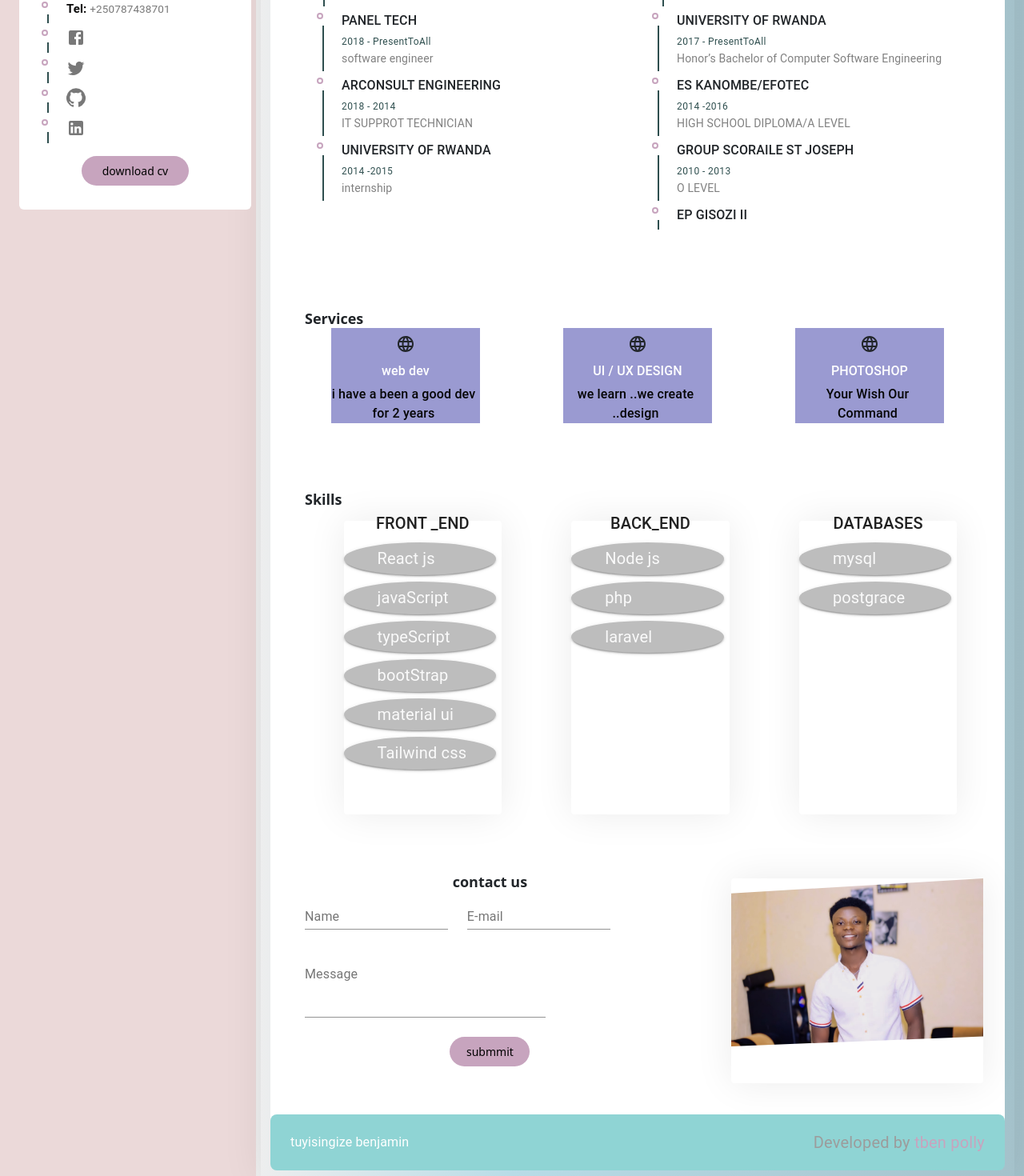
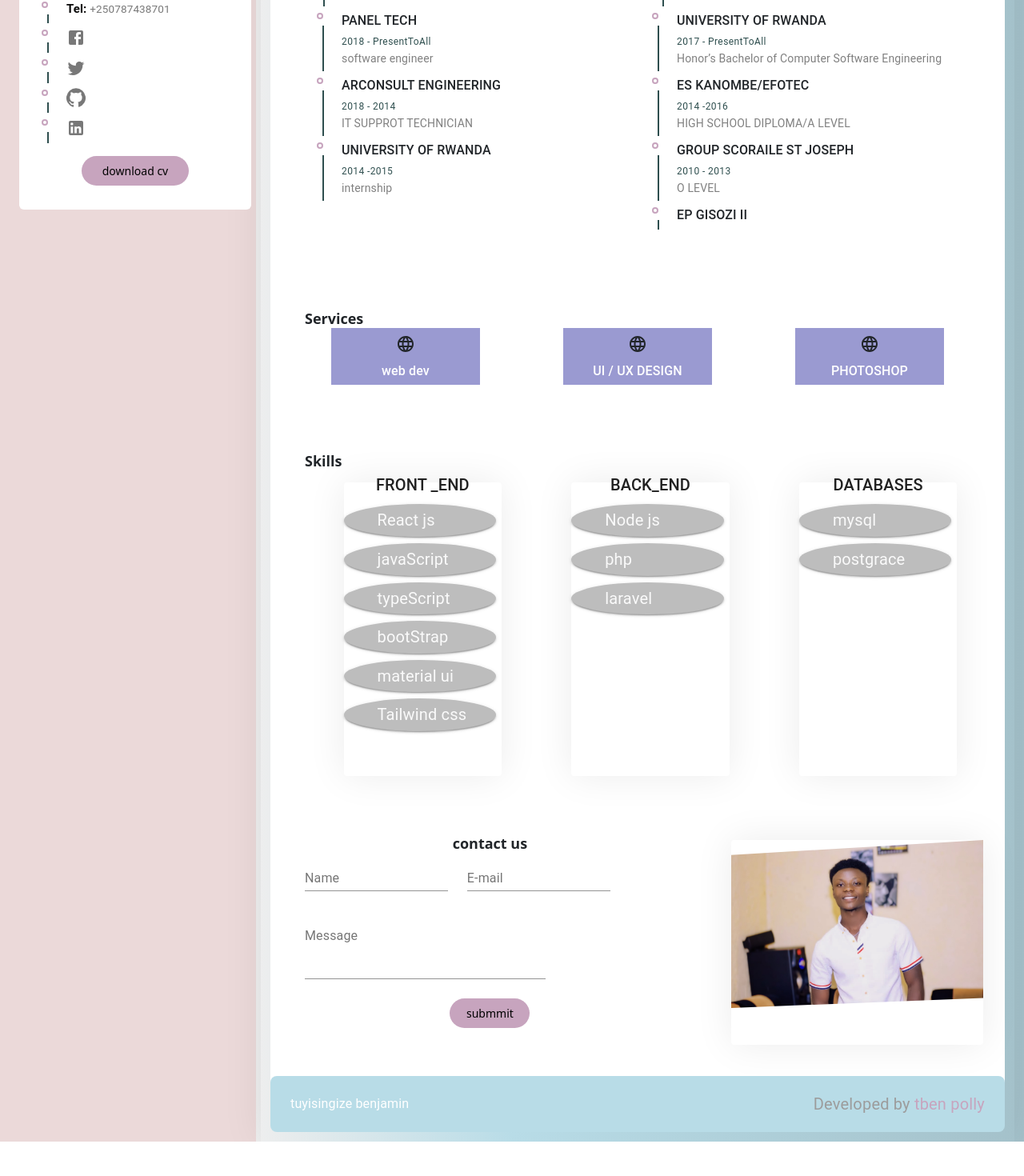
Before and after one commit to tbenjamin1/Portfolio, a React (Create React App) app: page / in a window 1280 px wide. Shown: the part 514-1984 px from the top of the page at 80% size. After the commit the page ends 1941 px from the top, so only its background shows below. Built offline with nearby package versions, Linux system fonts and the light colour scheme.

Commit message:
adding new project

```diff
--- a/src/components/footer/Footer.css
+++ b/src/components/footer/Footer.css
@@ -1,5 +1,5 @@
 .footer{
-    background: linear-gradient(0.25turn, rgb(143, 212, 212), rgb(143, 212, 212));
+    background: linear-gradient(0.25turn, rgb(184, 220, 231), rgb(184, 220, 231));
     color: white;
     display: flex;
     flex-wrap: wrap;
--- a/src/components/resume/Resume.js
+++ b/src/components/resume/Resume.js
@@ -122,7 +122,7 @@ const Resume = () => {
                   </Typography>
                   <Typography className="service_description">
                     {" "}
-                    {service.description}{" "}
+
                   </Typography>
                 </div>
               </Grid>
```
Also changed, not shown: 1 other file (tests, documents, lock files or other folders).
